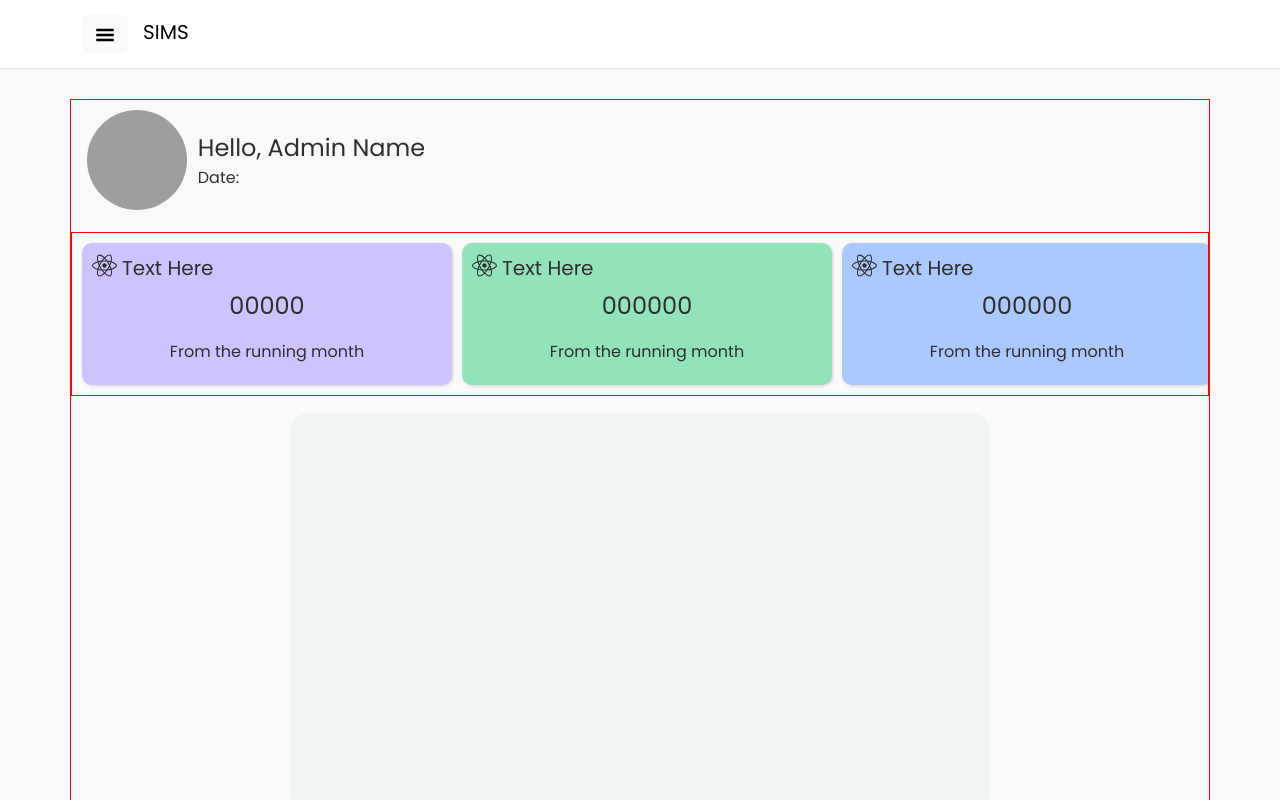
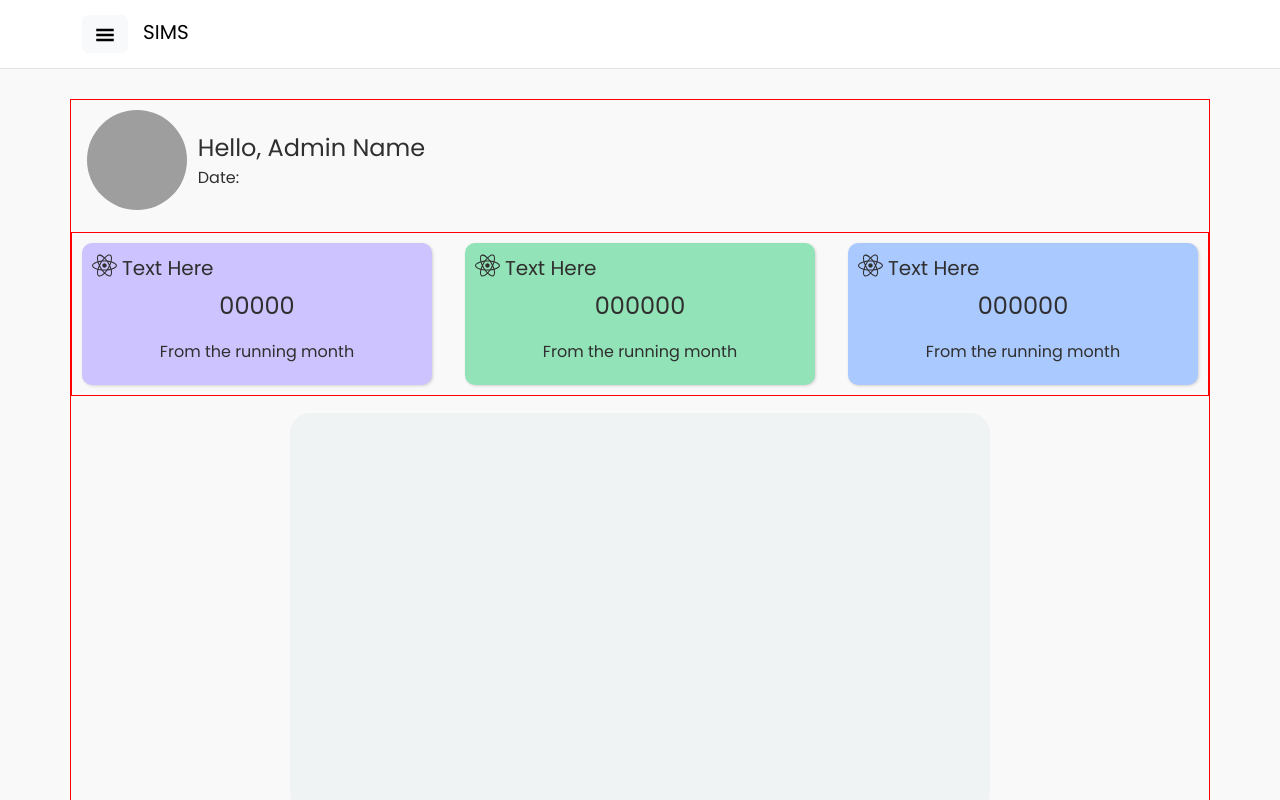
Before and after one commit to MarkRyuo/SalesInventoryManagementSystem_SIMS, a React (Vite) app in the folder client/: page /DashboardPage in a window 1280 px wide. Shown: the top 800 px of the page. Built offline with nearby package versions, Linux system fonts and the light colour scheme; grey boxes are pictures that could not be loaded.

Commit message:
Update: System

```diff
--- a/client/src/components/Charts/DashboardChart/Charts.module.css
+++ b/client/src/components/Charts/DashboardChart/Charts.module.css
@@ -42,7 +42,7 @@
     max-height: 200px;
     background-color: var(--chart1Color);
     box-shadow: 1px 1px 3px var(--chartShadow);
-    width: 370px;
+    width: 350px;
     flex-shrink: 0;
 }
 
@@ -55,7 +55,7 @@
     max-height: 200px;
     background-color: var(--chart2Color);
     box-shadow: 1px 1px 3px var(--chartShadow);
-    width: 370px;
+    width: 350px;
     flex-shrink: 0;
 }
 
@@ -68,7 +68,7 @@
     max-height: 200px;
     background-color: var(--char3Color);
     box-shadow: 1px 1px 3px var(--chartShadow);
-    width: 370px;
+    width: 350px;
     flex-shrink: 0;
 }
 
--- a/client/src/pages/Css/Dashboard.module.css
+++ b/client/src/pages/Css/Dashboard.module.css
@@ -10,9 +10,11 @@
     padding: 10px;
     margin: 12px 0;
     gap: 10px;
-    justify-content: space-around;
     display: flex;
-    overflow: auto;
+    overflow-x: scroll;
+    flex-wrap: nowrap;
+    justify-content: space-between;
+    padding: 10px;
 }
 
 
@@ -45,6 +47,7 @@
     padding: 0;
     border: 1px solid red;
     width: 100%;
+    min-width: 370px;
 }
 
 .componentHeroCard {
```
